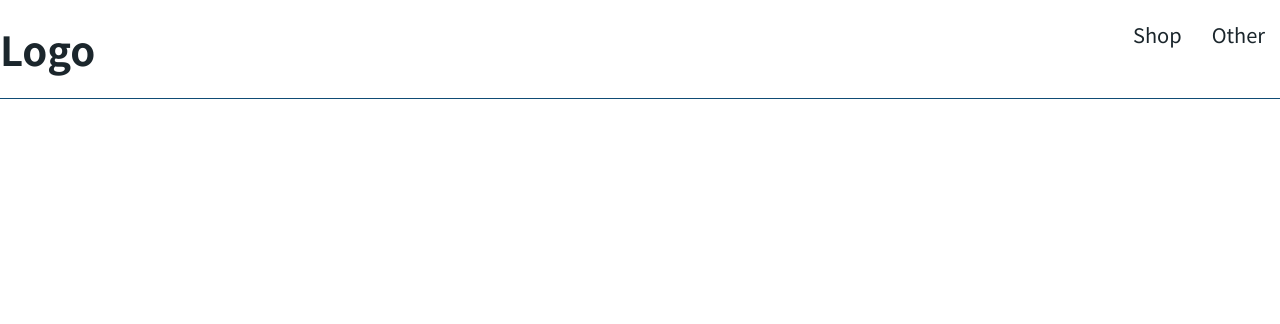
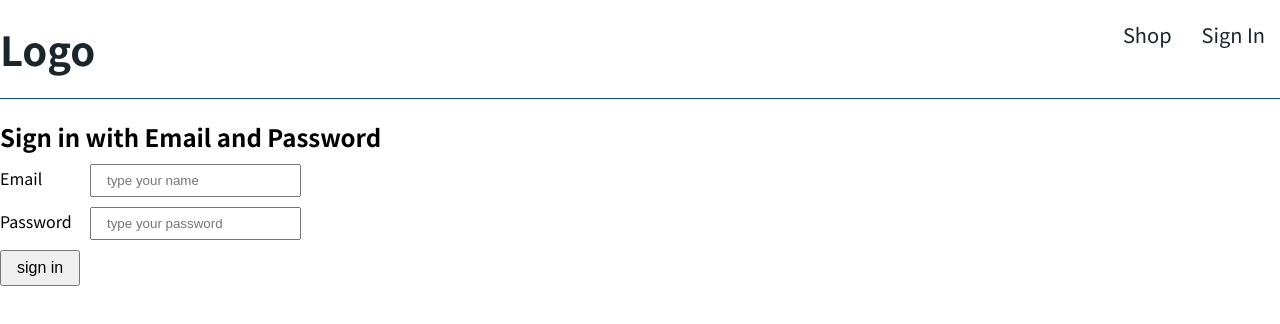
Before and after one commit to emranweb/rr-ecommerce, a React (Create React App) app: page /sign-in in a window 1280 px wide. Shown: the top 324 px of the page. Built offline with nearby package versions, Linux system fonts and the light colour scheme.

Commit message:
form area

```diff
--- a/src/App.js
+++ b/src/App.js
@@ -4,6 +4,7 @@ import Homepage from "./pages/homepage/homepage.component.js";
 import {Route, Switch, Link} from "react-router-dom";
 import ShopPage from "./pages/shop/shop.component.js";
 import Header from "./components/header/header.component.js";
+import SignInPage from "./pages/sign-in/sign-in.page.js";
 
 
 
@@ -15,6 +16,7 @@ function App() {
          <Route exact  path="/" component={Homepage}></Route>
          <Route  path="/hats" component={ShopPage}></Route>
          <Route  path="/shop" component={ShopPage}></Route>
+         <Route  path="/sign-in" component={SignInPage}></Route>
       </Switch>
 
     </div>
--- a/src/components/header/header.component.js
+++ b/src/components/header/header.component.js
@@ -13,8 +13,8 @@ function Header(){
            <Link to="/shop">
                Shop
            </Link>
-           <Link to="/shop">
-               Other
+           <Link to="/sign-in">
+               Sign In
            </Link>
        </div>
    </div>
--- /dev/null
+++ b/src/components/sign-in/sign-in.component.js
@@ -0,0 +1,48 @@
+import React from 'react';
+import "./sign-in.style.scss";
+
+
+
+class SignIn extends React.Component {
+    constructor(){
+        super();
+        this.state={
+            email:"",
+            password:""
+        }
+    }
+
+    handleSubmit=(e)=>{
+      e.preventDefault();
+      this.setState({email:"", password:""})
+    }
+
+
+    handleChange=(e)=>{
+       const {name,value} = e.target;
+       this.setState({[name]:value});
+       console.log(this.state)
+    }
+
+
+    render(){
+        return(
+            <div className="sign-in-left">
+                <h2>Sign in with Email and Password</h2>
+                <form onSubmit={this.handleSubmit}>
+                     <div className="form-group">
+                        <label>Email</label>
+                        <input type="email" value={this.state.email} onChange={this.handleChange} name="email" required placeholder="type your name" />
+                     </div>
+                     <div className="form-group">
+                        <label>Password</label>
+                        <input type="password" name="password" onChange={this.handleChange} value={this.state.password}  required placeholder="type your password" />
+                     </div>
+                    <input className="submit-btn" type="submit" value="sign in"/>
+                </form>
+            </div>
+        )
+    }
+}
+
+export default SignIn;
--- /dev/null
+++ b/src/components/sign-in/sign-in.style.scss
@@ -0,0 +1,18 @@
+.form-group{
+    margin: 10px 0px;
+}
+
+label{
+    font-size: 16px;
+    margin-right: 10px;
+    width: 80px;
+    display: inline-block;
+}
+
+input{
+    padding: 7px 15px;
+}
+
+.submit-btn {
+    font-size:16px;
+}
--- /dev/null
+++ b/src/pages/sign-in/sign-in.page.js
@@ -0,0 +1,14 @@
+import React from 'react';
+import SignIn from "../../components/sign-in/sign-in.component.js"
+
+
+function SignInPage(){
+    return(
+        <div className="sing-in-wrapper">
+           <SignIn />
+        </div>
+    )
+}
+
+
+export default SignInPage;
```
Also changed, not shown: src/components/sign-up/sign-up.component.js (added), src/components/sign-up/sign-up.style.scss (added).
